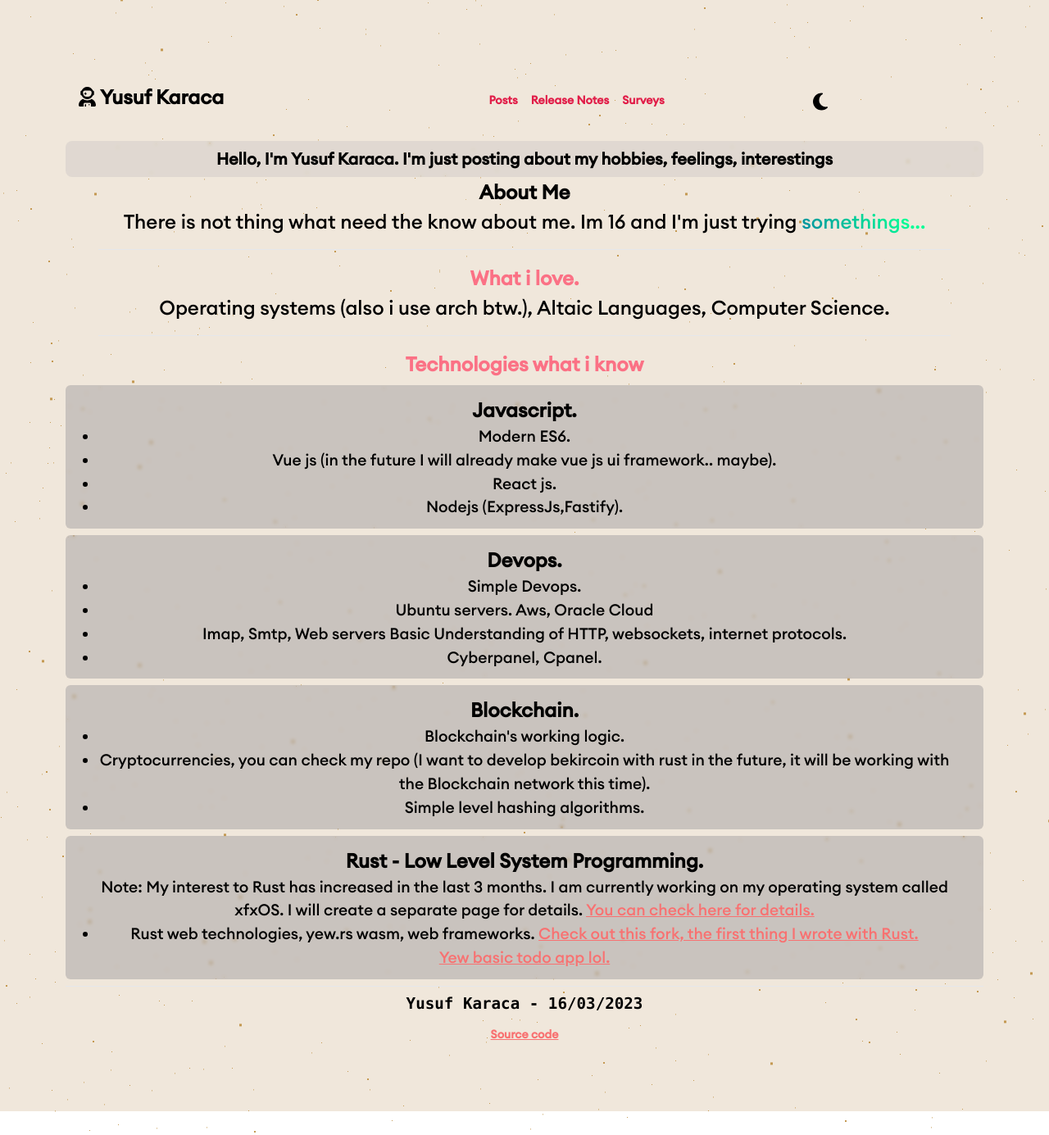
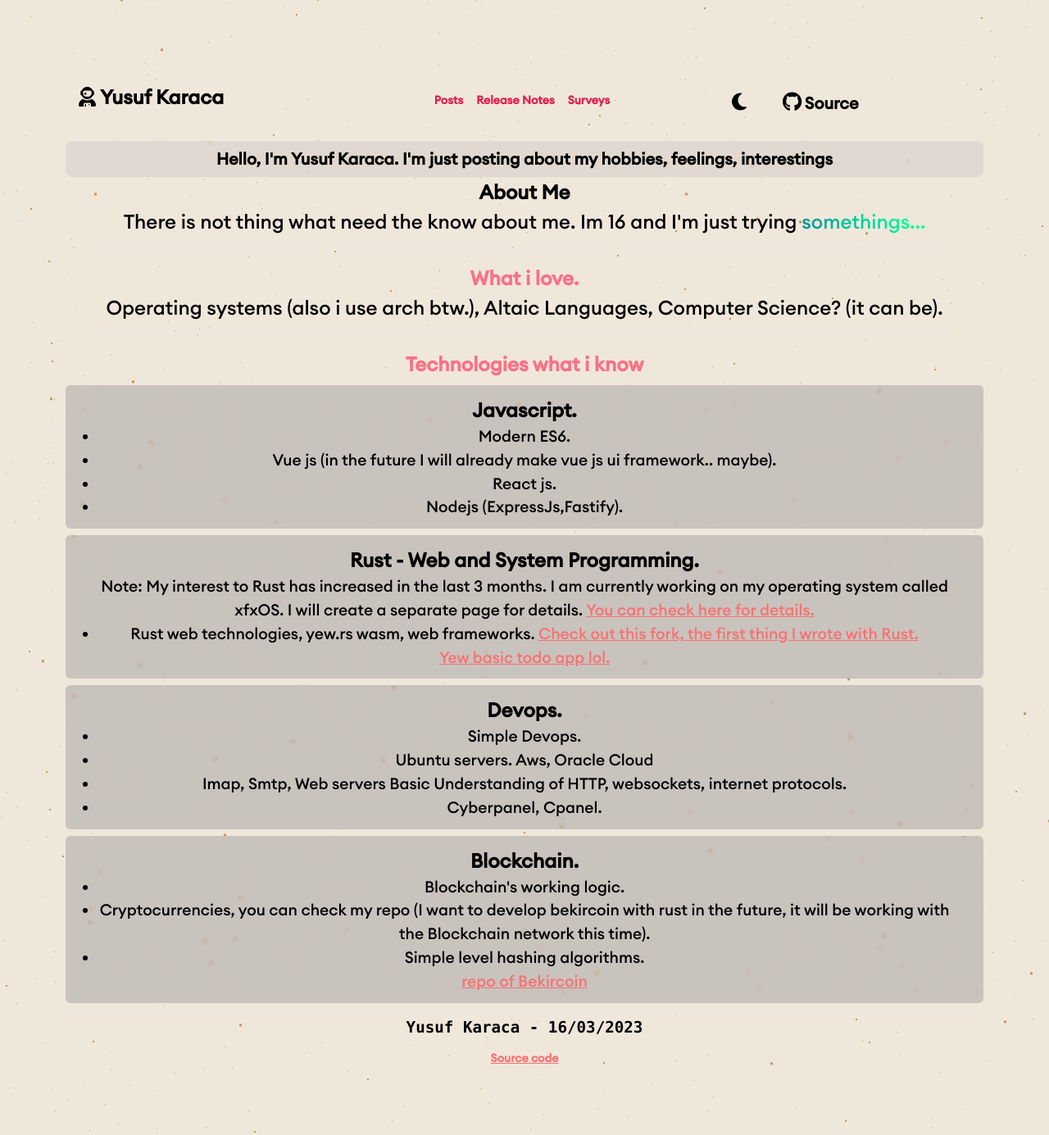
Before and after one commit to xfxpositions/my-porftolio, a Vue app: page /#/ in a window 1280 px wide. Shown: the whole page at 82% size. Before the commit the page ends 1356 px from the top, so only its background shows below. Built offline with nearby package versions, Linux system fonts and the light colour scheme; a web font is replaced by a local one.

Commit message:
github link added

```diff
--- /dev/null
+++ b/src/components/Github.vue
@@ -0,0 +1,10 @@
+<template>
+    <button
+      class="text-xl p-3 group min-w-[50px] translate-y-0 hover:bg-gray-700 transition-all duration-300  ease-in-out rounded-md cursor-pointer"
+    >
+      <font-awesome-icon
+        icon="fa-brands fa-github"
+        class="duration-300 text-2xl transition-rotate ease-in-out group-hover:-translate-y-1"
+      />
+    <span class="text-md ml-1">Source</span></button>
+  </template>
--- a/src/components/Navbar.vue
+++ b/src/components/Navbar.vue
@@ -16,7 +16,11 @@
       <LinkVue to="/release-notes" class="text-lg">Release Notes</LinkVue>
       <LinkVue to="/surveys" class="text-lg">Surveys</LinkVue>
     </div>
-    <DarkModeVue class="z-10" />
+    <div class="z-10 flex gap-4">
+      <DarkModeVue class="z-10" />
+      <Github class="z-10" />
+    </div>
+
 
     <div>
       <NavbarMenuMobile></NavbarMenuMobile>
@@ -27,4 +31,5 @@
 import LinkVue from "./Link.vue";
 import DarkModeVue from "./DarkMode.vue";
 import NavbarMenuMobile from "./NavbarMenuMobile.vue";
+import Github from "./Github.vue";
 </script>
--- a/src/main.js
+++ b/src/main.js
@@ -19,7 +19,8 @@ import {
   faRightLong,
   faBars,
 } from "@fortawesome/free-solid-svg-icons";
-import { faSquareJs } from "@fortawesome/free-brands-svg-icons";
+
+import { faSquareJs, faGithub } from "@fortawesome/free-brands-svg-icons";
 library.add(faUserSecret);
 library.add(faSun);
 library.add(faMoon);
@@ -27,6 +28,8 @@ library.add(faUserAstronaut);
 library.add(faRightLong);
 library.add(faSquareJs);
 library.add(faBars);
+library.add(faGithub);
+
 
 const app = createApp(App);
 app.use(router);
--- a/src/pages/HomePage.vue
+++ b/src/pages/HomePage.vue
@@ -19,7 +19,7 @@
       <h2 class="text-rose-400 text-ellipsis">What i love.</h2>
       <div class="font-normal">
         Operating systems (also i use arch btw.), Altaic Languages, Computer
-        Science.
+        Science? (it can be).
       </div>
       <div class="px-10 py-4">
         <hr />
@@ -39,6 +39,34 @@
           </li>
           <li>React js.</li>
           <li>Nodejs (ExpressJs,Fastify).</li>
+        </ul>
+      </div>
+      <div
+        class="flex flex-col px-6 py-2 md:p-7 md:py-3 lg:p-10 lg:py-3 bg-zinc-500 bg-opacity-30 backdrop-blur-[2px] rounded-md mt-2"
+      >
+        <h1 class="">Rust - Web and System Programming.</h1>
+
+        <p class="font-normal text-[1rem] md:text-[1.2rem]">
+          Note: My interest to Rust has increased in the last 3 months. I am
+          currently working on my operating system called xfxOS. I will create a
+          separate page for details.
+          <a
+            class="underline text-red-400"
+            href="https://github.com/xfxpositions/xfxOS/"
+            >You can check here for details.</a
+          >
+        </p>
+        <ul class="list-disc font-normal text-[1rem] md:text-[1.2rem]">
+          <li>
+            Rust web technologies, yew.rs wasm, web frameworks.
+            <a
+              href="https://github.com/xfxpositions/jsonwebtokens/blob/master/examples/hmac_sign_and_verify.rs"
+              class="underline text-red-400"
+              >Check out this fork, the first thing I wrote with Rust.</a
+            >
+            <br>
+            <a href="https://github.com/xfxpositions/yew-basics" class="underline text-red-400">Yew basic todo app lol.</a>
+          </li>
         </ul>
       </div>
       <div
@@ -67,36 +95,10 @@
             network this time).
           </li>
           <li>Simple level hashing algorithms.</li>
+          <a href="https://github.com/bekircoin" class="text-red-400 underline">repo of Bekircoin</a>
         </ul>
       </div>
-      <div
-        class="flex flex-col px-6 py-2 md:p-7 md:py-3 lg:p-10 lg:py-3 bg-zinc-500 bg-opacity-30 backdrop-blur-[2px] rounded-md mt-2"
-      >
-        <h1 class="">Rust - Low Level System Programming.</h1>
 
-        <p class="font-normal text-[1rem] md:text-[1.2rem]">
-          Note: My interest to Rust has increased in the last 3 months. I am
-          currently working on my operating system called xfxOS. I will create a
-          separate page for details.
-          <a
-            class="underline text-red-400"
-            href="https://github.com/xfxpositions/xfxOS/"
-            >You can check here for details.</a
-          >
-        </p>
-        <ul class="list-disc font-normal text-[1rem] md:text-[1.2rem]">
-          <li>
-            Rust web technologies, yew.rs wasm, web frameworks.
-            <a
-              href="https://github.com/xfxpositions/jsonwebtokens/blob/master/examples/hmac_sign_and_verify.rs"
-              class="underline text-red-400"
-              >Check out this fork, the first thing I wrote with Rust.</a
-            >
-            <br>
-            <a href="https://github.com/xfxpositions/yew-basics" class="underline text-red-400">Yew basic todo app lol.</a>
-          </li>
-        </ul>
-      </div>
       <hr class="mt-2" />
       <code class="text-sm md:text-[1.2rem]">Yusuf Karaca - 16/03/2023</code>
       <br>
--- a/src/pages/ReleaseNotes.vue
+++ b/src/pages/ReleaseNotes.vue
@@ -2,13 +2,15 @@
   <div class="z-10">
     <h1>Release Notes</h1>
     <ul>
-      16/03/2023
-      <ul class="ml-4 text-lg font-normal">
+      <div class="flex flex-col px-6 py-2 md:p-7 md:py-3 lg:p-10 lg:py-3 bg-zinc-500 bg-opacity-30 backdrop-blur-[2px] rounded-md mt-2">
+        16/03/2023
+        <ul class="ml-4 text-lg font-normal">
         <li>A few changed in what if know.</li>
         <li>I came back to this project.</li>
         <li>Navbar Github link added.</li>
         <li>There is still have some problems, i'll fix in the future or throw to thrash this old project. I don't wanna write any Javascript code anymore, but maybe i'll reboot this project in nextjs. If you wanna ask "why nextjs, your answer probably gonna be <span class="font-semibold">'becuase nuxt3 is sucks and sveltekit needs moore to improve.'</span>"</li>
       </ul>
+      </div>
     </ul>
   </div>
 </template>
```
